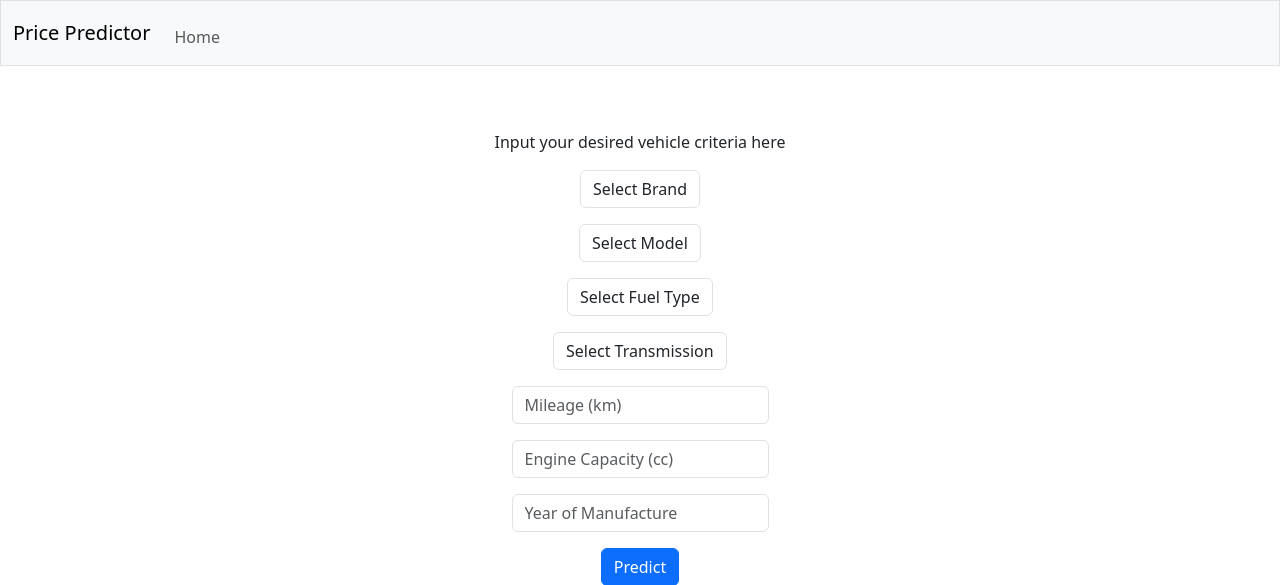
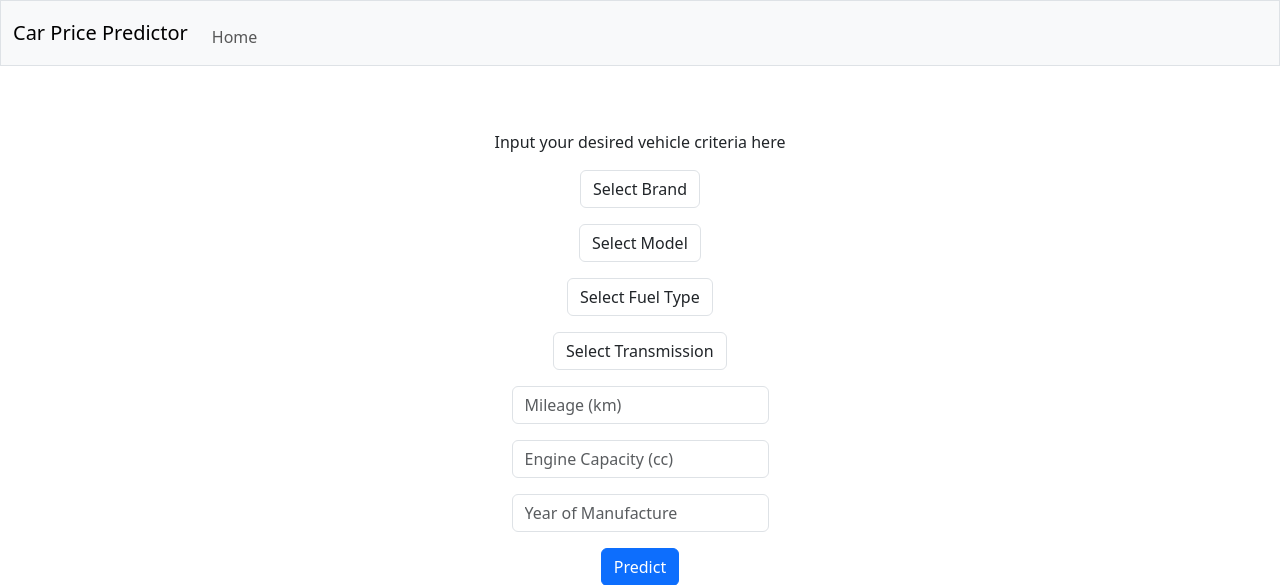
Before and after one commit to MarcWije/CarPricePredictor, a Flask app: page / in a window 1280 px wide. Shown: the top 585 px of the page. Run offline with Flask 3, Linux system fonts and the light colour scheme; parts of the project's set-up code (start-up, migrations or seed data) failed here and were passed over; some web fonts are replaced.

Commit message:
Updated heading

```diff
--- a/project/templates/layout.html
+++ b/project/templates/layout.html
@@ -26,7 +26,7 @@
     <body>
         <nav class="bg-light border navbar navbar-expand-md navbar-light">
             <div class="container-fluid">
-                <a class="navbar-brand" href="/">Price Predictor</a>
+                <a class="navbar-brand" href="/">Car Price Predictor</a>
                 <button aria-controls="navbar" aria-expanded="false" aria-label="Toggle navigation" class="navbar-toggler" data-bs-target="#navbar" data-bs-toggle="collapse" type="button">
                     <span class="navbar-toggler-icon"></span>
                 </button>
```
